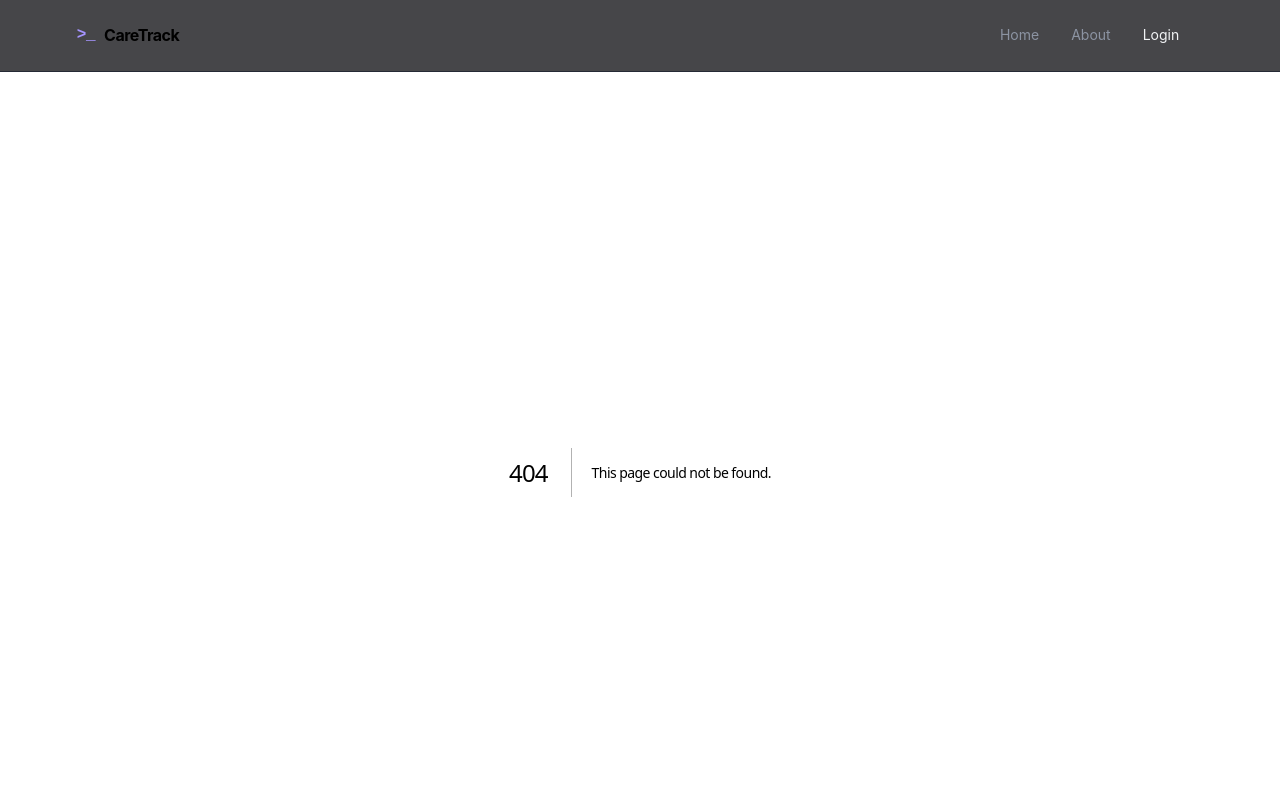
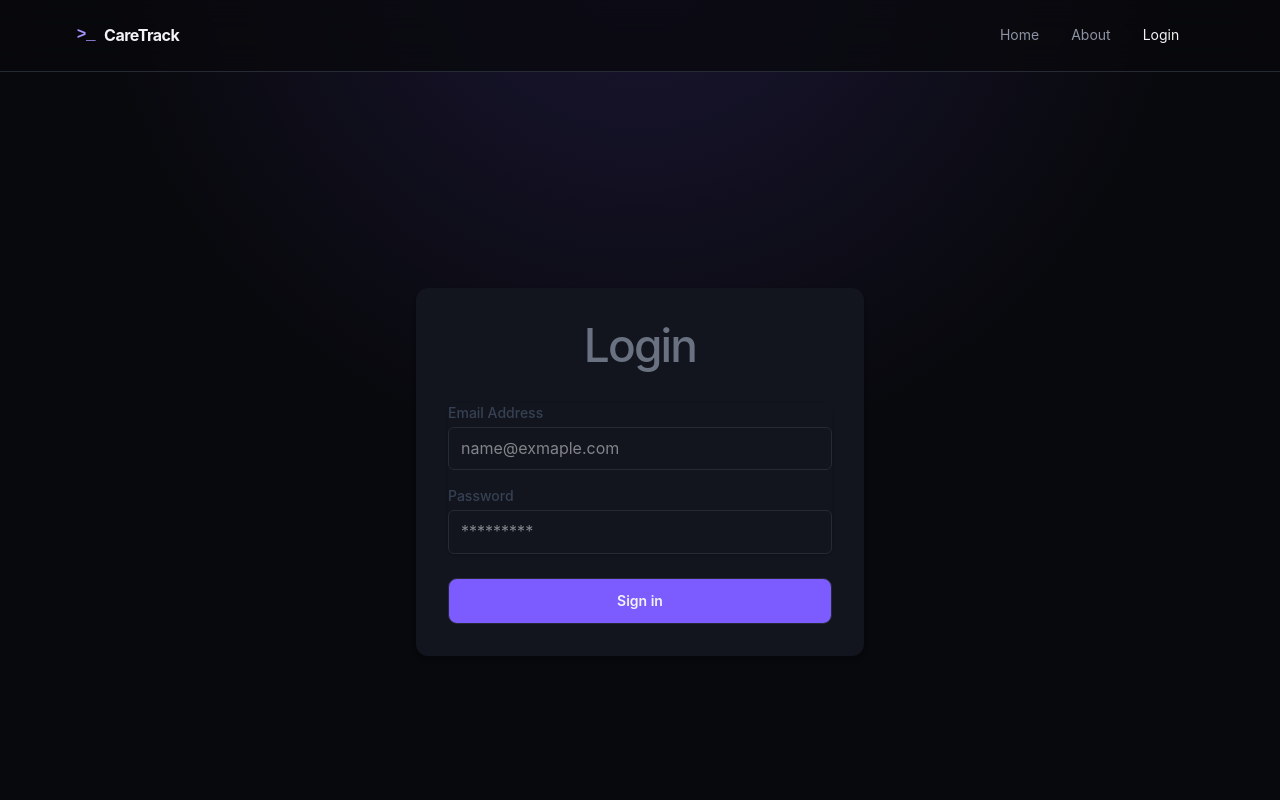
Before and after one commit to c0balt60/care-track, a Next.js app: page /login in a window 1280 px wide. Before the commit this address had no page. Shown: the top 800 px of the page. Built offline with nearby package versions, Linux system fonts and the light colour scheme.

Commit message:
feat: wire in login api

```diff
--- /dev/null
+++ b/app/(auth)/login/page.tsx
@@ -0,0 +1,105 @@
+"use client";
+import { useRouter } from "next/navigation"
+import React, { useState } from "react";
+
+export default function Login() {
+    const router = useRouter();
+    const [email, setEmail] = useState('');
+    const [password, setPass] = useState('');
+    const [err, setErr] = useState('');
+    const [isLoading, setIsLoading] = useState(false);
+
+    const submit = async (e: React.SubmitEvent<HTMLFormElement>) => {
+        e.preventDefault();
+        setErr('');
+        setIsLoading(true);
+
+        try {
+            const response = await fetch('api/auth/login', {
+                method: 'POST',
+                headers: { "Content-Type": "application/json" },
+                body: JSON.stringify({ email, password })
+            });
+
+            const data = await response.json();
+
+            if (!response.ok) {
+                throw new Error(data.message || "Something went wrong");
+            }
+
+            // Redirect to dashboard on successful login
+            router.push("/dashboard");
+            router.refresh();
+        } catch (e: any) {
+            setErr(e.message || "Invalid credentials");
+        } finally {
+            setIsLoading(false);
+        }
+    };
+
+    return (
+        <div className="flex min-h-dvh justify-center items-center">
+            <div className="w-full max-w-md space-y-8 bg-(--surface) p-8 rounded-xl shadow-md ">
+                <div>
+                    <h2 className="mt-6 text-center text-3xl font-bold tracking-tight text-gray-500">
+                        Login
+                    </h2>
+                </div>
+
+                <form className="mt-8 space-y-6" onSubmit={submit}>
+                    {err && (
+                        <div className="rounded-md bg-red-800 p-4 text-sm font-bold text-white border border-red-500">
+                            {err}
+                        </div>
+                    )}
+
+                    <div className="space-y-4 rounded-md shadow-sm">
+                        <div>
+                            <label htmlFor="email-address" className="block text-sm font-medium text-gray-700 mb-1">
+                                Email Address
+                            </label>
+                            <input
+                                id="email-address"
+                                name="email"
+                                type="email"
+                                autoComplete="email"
+                                required
+                                value={email}
+                                onChange={(e) => setEmail(e.target.value)}
+                                className="block w-full rounded-md px-3 py-2 focus:outline-none sm:text-sm"
+                                placeholder="name@exmaple.com"
+                            />
+                        </div>
+
+                        <div>
+                            <label htmlFor="password" className="block text-sm font-medium text-gray-700 mb-1">
+                                Password
+                            </label>
+                            <input
+                                id="password"
+                                name="password"
+                                type="password"
+                                autoComplete="current-password"
+                                required
+                                value={password}
+                                onChange={(e) => setPass(e.target.value)}
+                                className="block w-full rounded-md px-3 py-2 focus:outline-none sm:text-sm"
+                                placeholder="*********"
+                            />
+                        </div>
+                    </div>
+
+                    <div>
+                        <button
+                            type="submit"
+                            disabled={isLoading}
+                            className="button group relative flex w-full justify-center rounded-md px-3 py-2 text-sm font-semibold"
+                        >
+                            {isLoading ? 'Signing in...' : "Sign in"}
+                        </button>
+                    </div>
+                </form>
+            </div>
+        </div>
+    )
+}
--- /dev/null
+++ b/app/api/auth/login/route.ts
@@ -0,0 +1,56 @@
+import { NextResponse } from "next/server";
+
+
+export async function POST(request: Request) {
+    try {
+        const body = await request.json();
+        const { email, password } = body;
+
+        if (!email || !password) {
+            return NextResponse.json(
+                { message: "Email and password are required" },
+                { status: 400 }
+            );
+        }
+
+        // Dummy user logic
+        const dummy = {
+            id: 'user_12345',
+            email: "you@email.com",
+            passwordHash: "$2a$10$YourMockedBcryptHash"
+        }
+
+        if (email !== dummy.email || password !== "123") {
+            return NextResponse.json(
+                { message: "Invalid email or password" },
+                { status: 401 }
+            );
+        }
+
+        // Create session token here (after login)
+
+        // Construct response
+        const response = NextResponse.json(
+            { message: "Login Successful", userId: dummy.id },
+            {status: 200}
+        );
+
+        // Set HTTP-Only cookie for security (prevents XSS attacks)
+        // const cookieStore = await cookies();
+        // cookieStore.set('session_token', token, {
+        //   httpOnly: true,
+        //   secure: process.env.NODE_ENV === 'production',
+        //   sameSite: 'lax',
+        //   maxAge: 60 * 60 * 24, // 1 day
+        //   path: '/',
+        // });
+
+        return response
+    } catch (error) {
+        console.error("Login API error: ", error);
+        return NextResponse.json(
+            { message: "Internal server error" },
+            {status:500}
+        )
+    }
+}
```
